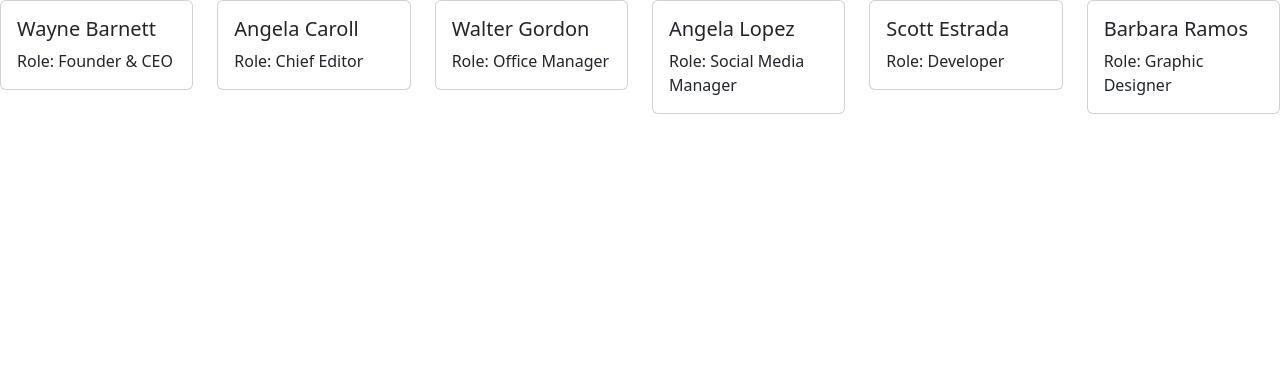
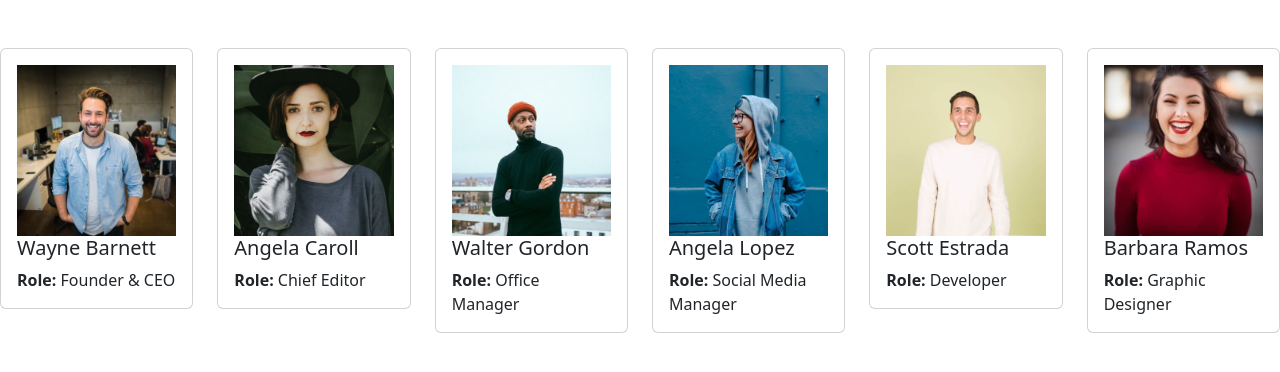
Before and after one commit to GiordanoMercatali/js-our-team, a plain HTML site: page index.html in a window 1280 px wide. Drawn offline with nearby package versions, Linux system fonts and the light colour scheme.

Commit message:
add: images in page

```diff
--- a/index.html
+++ b/index.html
@@ -17,7 +17,7 @@
         </header>
 
         <main>
-            <div class="row"></div>
+            <div class="row mt-5"></div>
         </main>
 
         <footer>
--- a/js/script.js
+++ b/js/script.js
@@ -55,9 +55,9 @@ for (let i = 0; i < membersList.length; i++) {
     <div class = "col">
         <div class = "card">
             <div class = "card-body">
-
+                <img src = "img/${curMember.photo}" class = "w-100">
                 <h5 class = "card-title">${curMember.fullName}</h5>
-                <p class = "card-text">Role: ${curMember.role} </p>
+                <p class = "card-text"> <span class = "fw-bold"> Role: </span> ${curMember.role} </p>
             </div>
         </div>
     </div>`;
```
